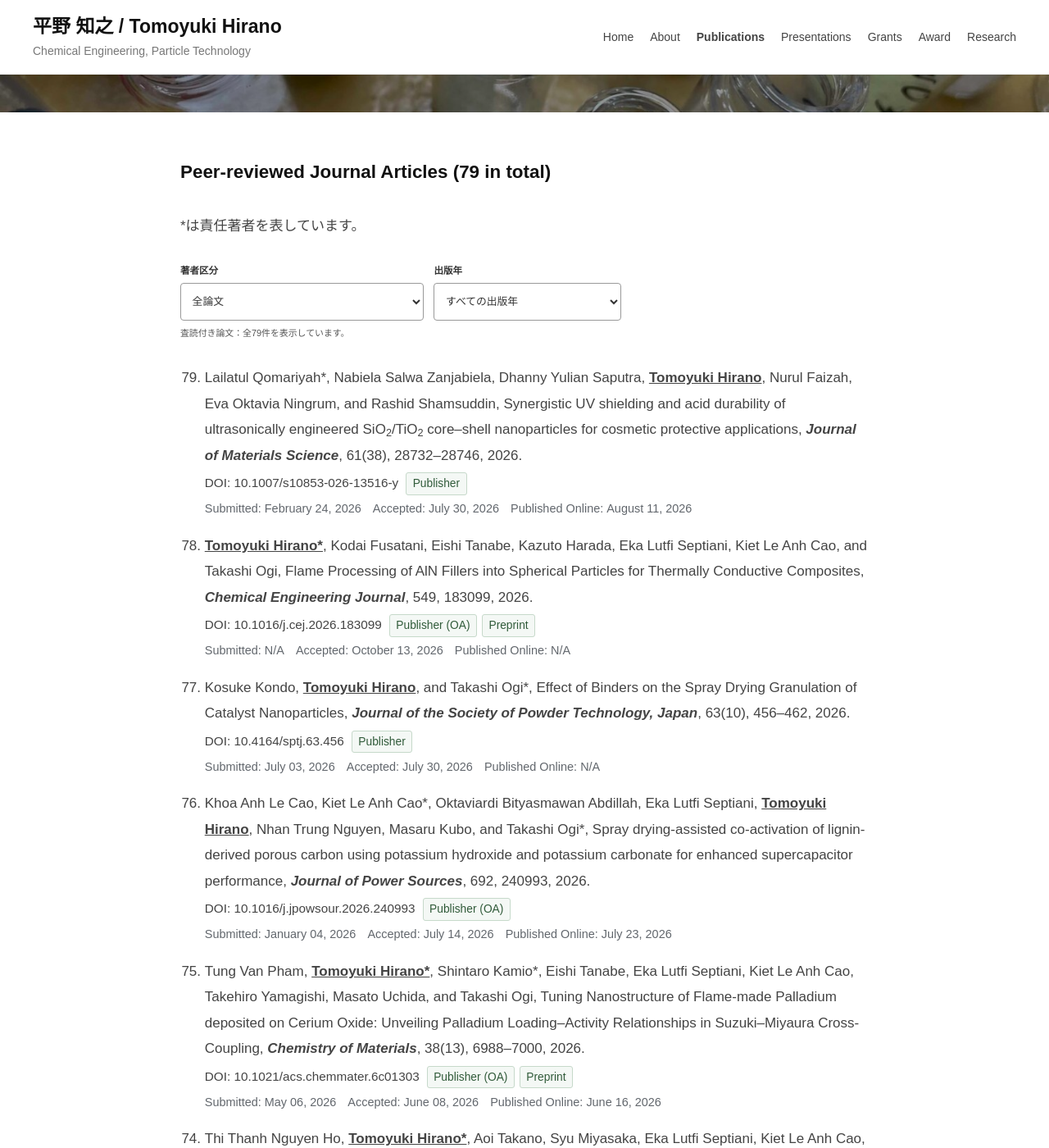
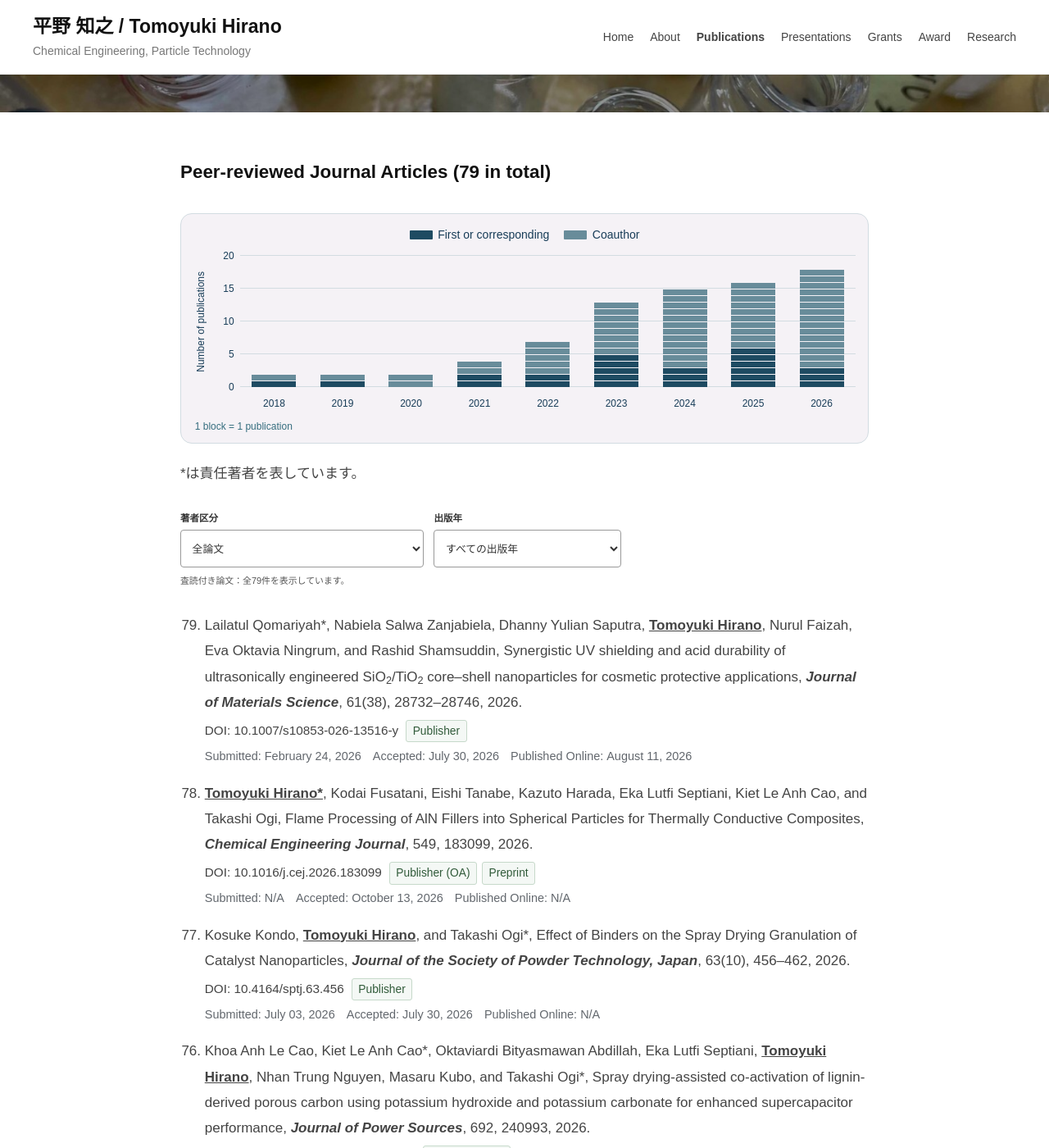
Before and after one commit to tomoyukihirano/tomoyukihirano.github.io, a Jekyll site: the page built from publications.md, in a window 1280 px wide and 1400 px high, scrolled down 212 px. Shown: the whole window at 82% size. Built offline with Jekyll 4.4.1, drawn with Linux system fonts in a browser that asks for light colours.

Commit message:
Add annual publication chart and coordinate grants colors
Generate one block per peer-reviewed paper from the publication records, grouped by year and first-or-corresponding authorship. Keep the chart directly below the journal-article heading. Apply the supplied navy, lavender, and teal palette to the chart and grants headings and links while preserving the bibliography, funding details, date display, and list filters.

```diff
--- /dev/null
+++ b/_includes/publication-chart.html
@@ -0,0 +1,92 @@
+{%- capture chart_year_keys -%}
+  {%- for year_entry in site.data.publications -%}
+    {{- year_entry[0] -}}{%- unless forloop.last -%},{%- endunless -%}
+  {%- endfor -%}
+{%- endcapture -%}
+{%- assign chart_years = chart_year_keys | split: ',' | sort -%}
+{%- assign chart_maximum = 0 -%}
+{%- assign chart_total = 0 -%}
+{%- assign chart_lead_total = 0 -%}
+{%- for chart_year in chart_years -%}
+  {%- assign annual_total = 0 -%}
+  {%- for paper in site.data.publications[chart_year].records -%}
+    {%- if paper.type == 'journal_article' and paper.peer_reviewed == true -%}
+      {%- assign annual_total = annual_total | plus: 1 -%}
+      {%- assign chart_total = chart_total | plus: 1 -%}
+      {%- if paper.classification.hirano_first_author or paper.classification.hirano_corresponding -%}
+        {%- assign chart_lead_total = chart_lead_total | plus: 1 -%}
+      {%- endif -%}
+    {%- endif -%}
+  {%- endfor -%}
+  {%- if annual_total > chart_maximum -%}{%- assign chart_maximum = annual_total -%}{%- endif -%}
+{%- endfor -%}
+{%- assign chart_limit = chart_maximum | divided_by: 5.0 | ceil | times: 5 -%}
+{%- if chart_limit < 5 -%}{%- assign chart_limit = 5 -%}{%- endif -%}
+{%- assign chart_tick_count = chart_limit | divided_by: 5 -%}
+{%- assign chart_coauthor_total = chart_total | minus: chart_lead_total -%}
+<figure class="publication-chart" lang="en" aria-labelledby="publication-chart-caption" data-publication-count="{{ chart_total }}" style="--chart-limit: {{ chart_limit }}; --chart-year-count: {{ chart_years.size }};">
+  <figcaption id="publication-chart-caption" class="screen-reader-text">Peer-reviewed publications by year: {{ chart_total }} total, {{ chart_lead_total }} as first or corresponding author and {{ chart_coauthor_total }} as coauthor.</figcaption>
+  <div class="publication-chart__legend" aria-hidden="true">
+    <span><i class="publication-chart__swatch publication-chart__swatch--lead"></i>First or corresponding</span>
+    <span><i class="publication-chart__swatch publication-chart__swatch--coauthor"></i>Coauthor</span>
+  </div>
+  <div class="publication-chart__plot" aria-hidden="true">
+    <span class="publication-chart__axis-title">Number of publications</span>
+    <div class="publication-chart__ticks">
+      {%- for index in (0..chart_tick_count) -%}
+        {%- assign tick = index | times: 5 -%}
+        {%- assign position = tick | times: 100.0 | divided_by: chart_limit -%}
+        <span style="bottom: {{ position }}%;">{{ tick }}</span>
+      {%- endfor -%}
+    </div>
+    <div class="publication-chart__grid">
+      {%- for index in (0..chart_tick_count) -%}
+        {%- assign tick = index | times: 5 -%}
+        {%- assign position = tick | times: 100.0 | divided_by: chart_limit -%}
+        <span style="bottom: {{ position }}%;"></span>
+      {%- endfor -%}
+    </div>
+    <div class="publication-chart__columns">
+      {%- for chart_year in chart_years -%}
+        <div class="publication-chart__column" data-year="{{ chart_year }}">
+          {%- for paper in site.data.publications[chart_year].records -%}
+            {%- if paper.type == 'journal_article' and paper.peer_reviewed == true -%}
+              {%- if paper.classification.hirano_first_author or paper.classification.hirano_corresponding -%}
+                <span class="publication-chart__block publication-chart__block--lead" data-paper-id="{{ paper.id }}" title="{{ chart_year }} · First or corresponding · {{ paper.title | escape }}"></span>
+              {%- endif -%}
+            {%- endif -%}
+          {%- endfor -%}
+          {%- for paper in site.data.publications[chart_year].records -%}
+            {%- if paper.type == 'journal_article' and paper.peer_reviewed == true -%}
+              {%- unless paper.classification.hirano_first_author or paper.classification.hirano_corresponding -%}
+                <span class="publication-chart__block publication-chart__block--coauthor" data-paper-id="{{ paper.id }}" title="{{ chart_year }} · Coauthor · {{ paper.title | escape }}"></span>
+              {%- endunless -%}
+            {%- endif -%}
+          {%- endfor -%}
+        </div>
+      {%- endfor -%}
+    </div>
+    <div class="publication-chart__years">
+      {%- for chart_year in chart_years -%}<span>{{ chart_year }}</span>{%- endfor -%}
+    </div>
+  </div>
+  <p class="publication-chart__note">1 block = 1 publication</p>
+  <table class="publication-chart__data screen-reader-text">
+    <caption>Annual publication counts by author role</caption>
+    <thead><tr><th scope="col">Year</th><th scope="col">First or corresponding</th><th scope="col">Coauthor</th><th scope="col">Total</th></tr></thead>
+    <tbody>
+      {%- for chart_year in chart_years -%}
+        {%- assign annual_total = 0 -%}
+        {%- assign annual_lead = 0 -%}
+        {%- for paper in site.data.publications[chart_year].records -%}
+          {%- if paper.type == 'journal_article' and paper.peer_reviewed == true -%}
+            {%- assign annual_total = annual_total | plus: 1 -%}
+            {%- if paper.classification.hirano_first_author or paper.classification.hirano_corresponding -%}{%- assign annual_lead = annual_lead | plus: 1 -%}{%- endif -%}
+          {%- endif -%}
+        {%- endfor -%}
+        <tr><th scope="row">{{ chart_year }}</th><td>{{ annual_lead }}</td><td>{{ annual_total | minus: annual_lead }}</td><td>{{ annual_total }}</td></tr>
+      {%- endfor -%}
+    </tbody>
+    <tfoot><tr><th scope="row">Total</th><td>{{ chart_lead_total }}</td><td>{{ chart_coauthor_total }}</td><td>{{ chart_total }}</td></tr></tfoot>
+  </table>
+</figure>
--- a/_layouts/page.html
+++ b/_layouts/page.html
@@ -46,6 +46,16 @@ gtag("config", "G-95VKJGQGDT");
 <link rel="stylesheet" href="{{ '/assets/css/exported/wp-custom-css-31214e4a9659.css' | relative_url }}" id="wp-custom-css">
 {% if page.core_supports %}<link rel="stylesheet" href="{{ '/assets/css/exported/core-block-supports-inline-css-df911208e1ed.css' | relative_url }}" id="core-block-supports-inline-css">{% endif %}
 <link rel="stylesheet" href="{{ '/assets/site.css' | relative_url }}">
+{% if page.academic_palette %}
+{% assign academic_asset_version = site.time | date: '%s' %}
+<link rel="stylesheet" href="{{ '/assets/academic-palette.css' | relative_url }}?v={{ academic_asset_version }}">
+{% endif %}
+{% if page.publication_chart %}
+<link rel="stylesheet" href="{{ '/assets/publication-chart.css' | relative_url }}?v={{ academic_asset_version }}">
+{% endif %}
+{% if page.grants_palette %}
+<link rel="stylesheet" href="{{ '/assets/grants-palette.css' | relative_url }}?v={{ academic_asset_version }}">
+{% endif %}
 {% if page.url == '/publications/' %}
 {% assign publication_asset_version = site.time | date: '%s' %}
 <link rel="stylesheet" href="{{ '/assets/publication-filters.css' | relative_url }}?v={{ publication_asset_version }}">
--- /dev/null
+++ b/assets/academic-palette.css
@@ -0,0 +1,10 @@
+/* Shared palette sampled from the supplied navy, lavender, and teal reference. */
+:root {
+  --academic-ink: #183d58;
+  --academic-lavender: #cec0d2;
+  --academic-slate: #688c9a;
+  --academic-teal: #356d7e;
+  --academic-deep: #1e4b62;
+  --academic-surface: #f5f2f6;
+  --academic-border: #d2dce1;
+}
--- /dev/null
+++ b/assets/publication-chart.css
@@ -0,0 +1,167 @@
+/* One block per paper. The source bibliography supplies the counts at build time. */
+.entry-content .publication-chart {
+  box-sizing: border-box;
+  width: 100%;
+  margin: 1.15rem 0 1.65rem;
+  padding: 1.15rem 1.15rem 0.85rem;
+  border: 1px solid var(--academic-border);
+  border-radius: 14px;
+  background: var(--academic-surface);
+  color: var(--academic-ink);
+  font-size: 14px;
+  font-weight: 400;
+  line-height: 1.5;
+}
+.publication-chart__legend {
+  display: flex;
+  flex-wrap: wrap;
+  justify-content: center;
+  align-items: center;
+  gap: 0.4rem 1.4rem;
+  margin-bottom: 1.2rem;
+}
+.publication-chart__legend > span {
+  display: inline-flex;
+  align-items: center;
+  gap: 0.5rem;
+}
+.publication-chart__swatch {
+  display: inline-block;
+  width: 2.2rem;
+  height: 0.8rem;
+  border-radius: 1px;
+}
+.publication-chart__swatch--lead,
+.publication-chart__block--lead {
+  background: var(--academic-deep);
+}
+.publication-chart__swatch--coauthor,
+.publication-chart__block--coauthor {
+  background: var(--academic-slate);
+}
+.publication-chart__plot {
+  display: grid;
+  grid-template-columns: 18px 25px minmax(0, 1fr);
+  grid-template-rows: 160px 29px;
+  column-gap: 7px;
+}
+.publication-chart__axis-title {
+  grid-column: 1;
+  grid-row: 1;
+  align-self: center;
+  justify-self: center;
+  writing-mode: vertical-rl;
+  transform: rotate(180deg);
+  white-space: nowrap;
+  font-size: 12px;
+}
+.publication-chart__ticks {
+  grid-column: 2;
+  grid-row: 1;
+  position: relative;
+  font-size: 12px;
+  font-variant-numeric: tabular-nums;
+}
+.publication-chart__ticks > span {
+  position: absolute;
+  right: 0;
+  transform: translateY(50%);
+}
+.publication-chart__grid,
+.publication-chart__columns {
+  grid-column: 3;
+  grid-row: 1;
+  position: relative;
+  min-width: 0;
+}
+.publication-chart__grid > span {
+  position: absolute;
+  inset-inline: 0;
+  border-top: 1px solid var(--academic-border);
+}
+.publication-chart__columns,
+.publication-chart__years {
+  display: grid;
+  grid-template-columns: repeat(var(--chart-year-count), minmax(0, 1fr));
+}
+.publication-chart__column {
+  display: flex;
+  flex-direction: column-reverse;
+  align-items: center;
+  min-width: 0;
+  height: 100%;
+}
+.publication-chart__block {
+  box-sizing: border-box;
+  flex: 0 0 calc(100% / var(--chart-limit));
+  width: 72%;
+  max-width: 54px;
+  border-top: 1px solid var(--academic-surface);
+}
+.publication-chart__years {
+  grid-column: 3;
+  grid-row: 2;
+  align-items: end;
+  min-width: 0;
+  text-align: center;
+  font-size: 12px;
+  font-variant-numeric: tabular-nums;
+}
+.publication-chart__years > span {
+  white-space: nowrap;
+}
+.entry-content .publication-chart__note {
+  margin: 0.75rem 0 0 2px;
+  color: var(--academic-teal);
+  font-size: 12px;
+}
+@media (max-width: 600px) {
+  .entry-content .publication-chart {
+    padding: 1rem 0.7rem 0.7rem;
+    font-size: 12px;
+  }
+  .publication-chart__legend {
+    gap: 0.4rem 1rem;
+    margin-bottom: 1.1rem;
+  }
+  .publication-chart__legend > span {
+    gap: 0.35rem;
+  }
+  .publication-chart__swatch {
+    width: 1.3rem;
+    height: 0.7rem;
+  }
+  .publication-chart__plot {
+    grid-template-columns: 14px 18px minmax(0, 1fr);
+    grid-template-rows: 160px 25px;
+    column-gap: 4px;
+  }
+  .publication-chart__axis-title,
+  .publication-chart__ticks {
+    font-size: 11px;
+  }
+  .publication-chart__years {
+    font-size: 10px;
+  }
+  .publication-chart__block {
+    width: 74%;
+  }
+}
+@media (max-width: 360px) {
+  .publication-chart__plot {
+    grid-template-rows: 160px 40px;
+  }
+  .publication-chart__years {
+    align-items: center;
+  }
+  .publication-chart__years > span {
+    transform: rotate(-45deg);
+  }
+}
+@media print {
+  .publication-chart {
+    break-inside: avoid;
+    print-color-adjust: exact;
+    -webkit-print-color-adjust: exact;
+  }
+}
--- a/assets/publication-filters.js
+++ b/assets/publication-filters.js
@@ -127,11 +127,14 @@
       return paragraph.textContent.replace(/\s+/g, "").trim() === "*は責任著者を表しています。";
     });
     if (legacyLinks) legacyLinks.remove();
+    // Keep the annual chart directly below the journal-article heading.
+    const chart = heading.nextElementSibling;
+    const summaryEnd = chart && chart.classList.contains("publication-chart") ? chart : heading;
     if (correspondingNote) {
-      heading.insertAdjacentElement("afterend", correspondingNote);
+      summaryEnd.insertAdjacentElement("afterend", correspondingNote);
       correspondingNote.insertAdjacentElement("afterend", controls);
     } else {
-      heading.insertAdjacentElement("afterend", controls);
+      summaryEnd.insertAdjacentElement("afterend", controls);
     }
 
     const empty = document.createElement("p");
--- a/publications.md
+++ b/publications.md
@@ -14,6 +16,9 @@ page_id: 35
 
 ## Peer-reviewed Journal Articles (79 in total)
 {: .wp-block-heading }
+
+{% include publication-chart.html %}
+
 1. <span class="publication-citation" id="pub-0079" data-publication-id="pub-0079">Lailatul Qomariyah\*, Nabiela Salwa Zanjabiela, Dhanny Yulian Saputra, <strong><span style="text-decoration: underline;">Tomoyuki Hirano</span></strong>, Nurul Faizah, Eva Oktavia Ningrum, and Rashid Shamsuddin, Synergistic UV shielding and acid durability of ultrasonically engineered SiO<sub>2</sub>/TiO<sub>2</sub> core–shell nanoparticles for cosmetic protective applications, <strong><em>Journal of Materials Science</em></strong>, 61(38), 28732–28746, 2026.</span>{% include publication-links.html id="pub-0079" %}
 1. <span class="publication-citation" id="pub-0078" data-publication-id="pub-0078"><strong><span style="text-decoration: underline;">Tomoyuki Hirano\*</span></strong>, Kodai Fusatani, Eishi Tanabe, Kazuto Harada, Eka Lutfi Septiani, Kiet Le Anh Cao, and Takashi Ogi, Flame Processing of AlN Fillers into Spherical Particles for Thermally Conductive Composites, <strong><em>Chemical Engineering Journal</em></strong>, 549, 183099, 2026.</span>{% include publication-links.html id="pub-0078" %}
 1. <span class="publication-citation" id="pub-0077" data-publication-id="pub-0077">Kosuke Kondo, <strong><span style="text-decoration: underline;">Tomoyuki Hirano</span></strong>, and Takashi Ogi\*, Effect of Binders on the Spray Drying Granulation of Catalyst Nanoparticles, <strong><em>Journal of the Society of Powder Technology, Japan</em></strong>, 63(10), 456–462, 2026.</span>{% include publication-links.html id="pub-0077" %}
```
Also changed, not shown: other parts of publications.md (+2 -0 lines), EDITING.md (+8 -0 lines), assets/grants-palette.css (added, +24 -0 lines), supports-grants.md (+11 -10 lines).
